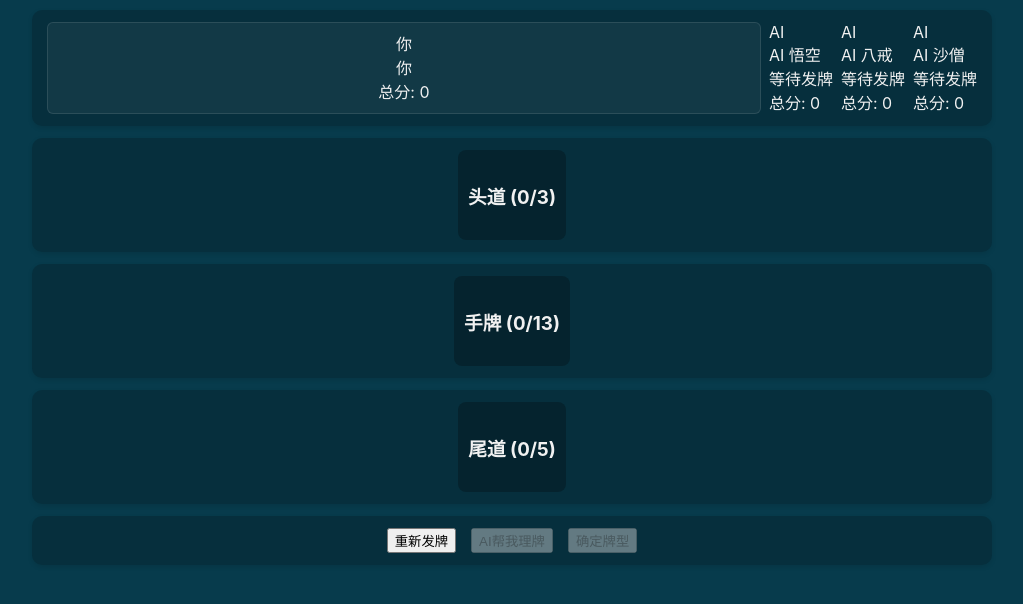
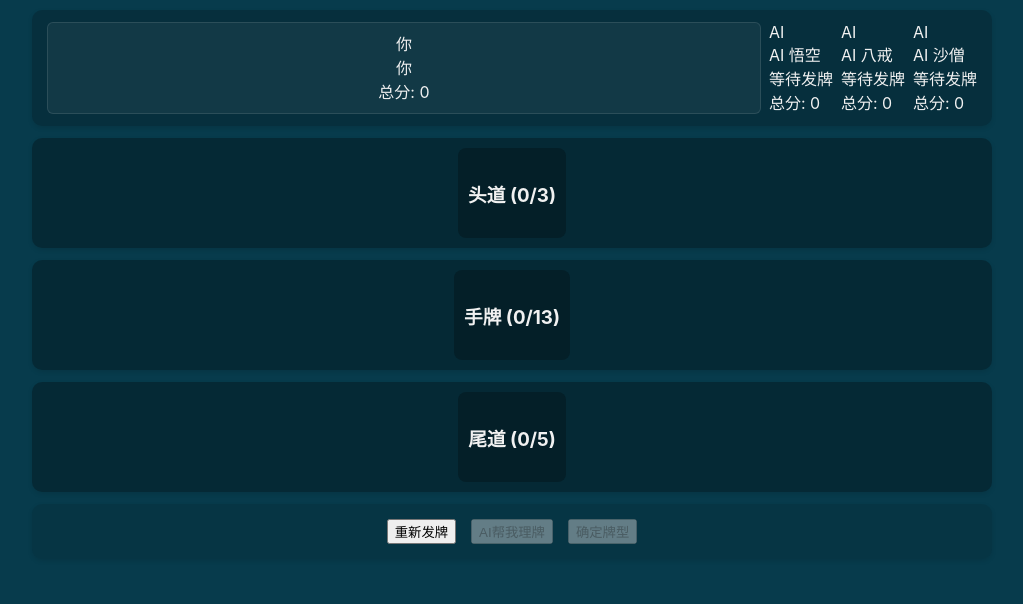
Before and after one commit to wen952555/sss, a React (Create React App) app in the folder frontend/: page / in a window 1280 px wide. Shown: the top 604 px of the page, without its empty margins (128-1151 px from the left). Built offline with nearby package versions, Linux system fonts and the light colour scheme.

Commit message:
Update App.js

```diff
--- a/frontend/src/App.js
+++ b/frontend/src/App.js
@@ -1,9 +1,9 @@
 // frontend/src/App.js
 import React, { useState, useEffect, useCallback } from 'react';
 import { DragDropContext } from 'react-beautiful-dnd';
-import HandArea from './components/HandArea'; // 用于头中尾道
-import TopBanner from './components/TopBanner'; // 用于玩家状态横幅
-import ComparisonModal from './components/ComparisonModal'; // 用于比牌界面
+import HandArea from './components/HandArea';
+import TopBanner from './components/TopBanner';
+import ComparisonModal from './components/ComparisonModal';
 import { API_BASE_URL } from './config';
 import { mapBackendCardsToFrontendCards } from './logic/card';
 import { evaluateHand, compareEvaluatedHands, HAND_TYPE_NAMES } from './logic/handEvaluator';
@@ -33,11 +33,10 @@ function App() {
   const [showComparisonView, setShowComparisonView] = useState(false);
   const [gameStarted, setGameStarted] = useState(false);
 
-  // --- (Helper functions 和大部分 useEffects - 保持不变，此处省略以保持核心代码清晰) ---
-  // (请确保您 App.js 中这些函数的逻辑是正确的，如 getPlayerDroppableId, checkPlayerFullyArranged, evaluateAndSetPlayerArrangement, handleDealNewHand, autoArrangeAIHand, onDragEnd, handleHumanPlayerAISort, handleConfirmHand)
-  // 我将只列出与新流程相关的关键函数和修改
+  // --- (Helper functions 和大部分 useEffects - 保持不变) ---
+  // (省略以保持核心代码清晰，请确保您文件中的这些部分是正确的)
   const getPlayerDroppableId = (playerId, areaKey) => `${DROPPABLE_IDS_PLAYER_PREFIX}${playerId}_${areaKey}`;
-  const checkPlayerFullyArranged = useCallback((player) => { if (!player) return false; return player.cards.TOP.length === HAND_FIXED_CAPACITIES.TOP && player.cards.MIDDLE.length === HAND_FIXED_CAPACITIES.MIDDLE && player.cards.BOTTOM.length === HAND_FIXED_CAPACITIES.BOTTOM; }, []);
+  const checkPlayerFullyArranged = useCallback((player) => { /* ... */ return player.cards.TOP.length === HAND_FIXED_CAPACITIES.TOP && player.cards.MIDDLE.length === HAND_FIXED_CAPACITIES.MIDDLE && player.cards.BOTTOM.length === HAND_FIXED_CAPACITIES.BOTTOM; }, []);
   const evaluateAndSetPlayerArrangement = useCallback((playerId, newCards) => { setPlayers(prevPlayers => prevPlayers.map(p => { if (p.id === playerId) { const isFullyArrangedNow = checkPlayerFullyArranged({cards: newCards}); let finalEval = null; let misArranged = false; if (isFullyArrangedNow) { const topEval = evaluateHand(newCards.TOP); const middleEval = evaluateHand(newCards.MIDDLE); const bottomEval = evaluateHand(newCards.BOTTOM); finalEval = { topEval, middleEval, bottomEval }; if (!p.isAI && (compareEvaluatedHands(topEval, middleEval) > 0 || compareEvaluatedHands(middleEval, bottomEval) > 0)) { misArranged = true; if (misArranged && playerId === HUMAN_PLAYER_ID) setTimeout(()=>alert("注意：你的牌型组合错误（倒水）！"),0); } } return { ...p, cards: newCards, isArranged: isFullyArrangedNow, finalArrangement: finalEval, isMisArranged: misArranged, isThinking: false, }; } return p; })); }, [checkPlayerFullyArranged]);
   useEffect(() => { if (showComparisonView) return; if (!gameStarted && !isLoadingDeal) return; if (!humanPlayer) return; const isHumanArranged = checkPlayerFullyArranged(humanPlayer); setHumanMiddleHandLabel(isHumanArranged ? '中道' : '手牌'); }, [humanPlayer, checkPlayerFullyArranged, players, showComparisonView, isLoadingDeal, gameStarted]);
   useEffect(() => { const allArranged = players.every(p => p.isArranged); setAllPlayersArranged(allArranged); }, [players]);
@@ -47,31 +46,8 @@ function App() {
   const onDragEnd = (result) => { const { source, destination } = result; if (!destination || !humanPlayer || showComparisonView) return; const sourceDroppableId = source.droppableId; const destDroppableId = destination.droppableId; if (!sourceDroppableId.startsWith(`${DROPPABLE_IDS_PLAYER_PREFIX}${HUMAN_PLAYER_ID}_`) || !destDroppableId.startsWith(`${DROPPABLE_IDS_PLAYER_PREFIX}${HUMAN_PLAYER_ID}_`)) { return; } const parseAreaFromPlayerId = (idStr) => idStr.substring(idStr.lastIndexOf('_') + 1); const sourceAreaKey = parseAreaFromPlayerId(sourceDroppableId); const destAreaKey = parseAreaFromPlayerId(destDroppableId); const newHumanCards = { ...humanPlayer.cards }; const sourceList = [...newHumanCards[sourceAreaKey]]; const [movedCard] = sourceList.splice(source.index, 1); if (sourceAreaKey === destAreaKey) { sourceList.splice(destination.index, 0, movedCard); newHumanCards[sourceAreaKey] = sourceList; } else { const destList = [...newHumanCards[destAreaKey]]; let destCapacity = (destAreaKey === 'MIDDLE' && !checkPlayerFullyArranged(humanPlayer)) ? 13 : HAND_FIXED_CAPACITIES[destAreaKey]; if (destList.length >= destCapacity) { alert(`此道 (${destAreaKey}) 已满!`); return; } destList.splice(destination.index, 0, movedCard); newHumanCards[sourceAreaKey] = sourceList; newHumanCards[destAreaKey] = destList; } evaluateAndSetPlayerArrangement(HUMAN_PLAYER_ID, newHumanCards); };
   const handleHumanPlayerAISort = () => { if (!humanPlayer || !gameStarted || humanPlayer.isArranged || humanPlayer.isThinking || showComparisonView) return; const currentCardsInPlay = [ ...humanPlayer.cards.TOP, ...humanPlayer.cards.MIDDLE, ...humanPlayer.cards.BOTTOM, ].filter(Boolean); let cardsToArrange = currentCardsInPlay; if (currentCardsInPlay.length !== 13) { const initialCards = humanPlayer.initial13Cards; if (!initialCards || initialCards.length !== 13) { alert("AI辅助理牌失败：未找到完整的13张初始牌。"); return; } cardsToArrange = [...initialCards]; } setPlayers(prev => prev.map(p => p.id === HUMAN_PLAYER_ID ? { ...p, isThinking: true, cards: {TOP:[], MIDDLE:[], BOTTOM:[]} } : p)); autoArrangeAIHand(HUMAN_PLAYER_ID, cardsToArrange); };
   const handleConfirmHand = () => { if (!humanPlayer || !gameStarted || !humanPlayer.isArranged || showComparisonView) { if (!showComparisonView && gameStarted) alert("请先将您的13张牌按3-5-5的组合摆好。"); return; } if (humanPlayer.isMisArranged) { alert("您的牌型组合错误（倒水），请调整！"); return; } setPlayers(prev => prev.map(p => p.id === HUMAN_PLAYER_ID ? {...p, confirmedThisRound: true} : p)); };
-
-  const handleStartCompare = () => {
-    if (!allPlayersArranged) {
-      alert("尚有玩家未完成理牌！");
-      return;
-    }
-    const playersAfterComparison = calculateAllPlayerScores(players, HAND_TYPE_NAMES);
-    const updatedPlayersWithTotalScore = playersAfterComparison.map(p => ({
-        ...p,
-        score: (players.find(op => op.id === p.id)?.score || 0) + (p.roundScore || 0),
-    }));
-    setPlayers(updatedPlayersWithTotalScore);
-    setShowComparisonView(true);
-  };
-
-  const handleContinueGame = () => {
-    setShowComparisonView(false);
-    // 清理上一局的牌，但保留总分，并重置游戏开始状态等待用户点击“重新发牌”
-    setPlayers(prevPlayers => prevPlayers.map(p => ({
-        ...createInitialPlayerState(p.id, p.name, p.isAI),
-        score: p.score
-    })));
-    setAllPlayersArranged(false);
-    setGameStarted(false);
-  };
+  const handleStartCompare = () => { if (!allPlayersArranged) { alert("尚有玩家未完成理牌！"); return; } const playersAfterComparison = calculateAllPlayerScores(players, HAND_TYPE_NAMES); const updatedPlayersWithTotalScore = playersAfterComparison.map(p => ({ ...p, score: (players.find(op => op.id === p.id)?.score || 0) + (p.roundScore || 0), })); setPlayers(updatedPlayersWithTotalScore); setShowComparisonView(true); };
+  const handleContinueGame = () => { setShowComparisonView(false); setPlayers(prevPlayers => prevPlayers.map(p => ({ ...createInitialPlayerState(p.id, p.name, p.isAI), score: p.score }))); setAllPlayersArranged(false); setGameStarted(false); };
 
   if (!humanPlayer) return <div className="app-container"><p>正在加载玩家数据...</p></div>;
 
@@ -82,7 +58,6 @@ function App() {
 
   return (
     <DragDropContext onDragEnd={onDragEnd}>
-      {/* 根据 showComparisonView 状态条件渲染主游戏界面或比牌界面 */}
       {showComparisonView ? (
         <ComparisonModal
             onClose={handleContinueGame}
@@ -91,10 +66,10 @@ function App() {
             humanPlayerId={HUMAN_PLAYER_ID}
         />
       ) : (
-        // 主游戏界面，现在是一个垂直的 flex 容器，包含5个横幅
+        // 主游戏界面，严格按照五道横幅结构
         <div className="app-container game-view-active">
           {/* 横幅1: 玩家状态 */}
-          <div className="banner-section player-status-banner-section">
+          <div className="banner-section player-status-banner">
             <TopBanner
                 humanPlayer={humanPlayer}
                 aiPlayers={aiPlayers}
@@ -102,22 +77,22 @@ function App() {
           </div>
 
           {/* 横幅2: 头道 */}
-          <div className="banner-section hand-lane-banner-section">
+          <div className={`banner-section hand-lane-banner top-lane ${humanPlayer.isMisArranged && humanPlayer.isArranged ? 'misarranged-lane' : ''}`}>
             <HandArea droppableId={getPlayerDroppableId(HUMAN_PLAYER_ID, 'TOP')} title={`头道 (${humanTopCurrentCount}/${HAND_FIXED_CAPACITIES.TOP})`} cards={humanPlayer.cards.TOP} evaluatedHandType={humanPlayer.finalArrangement?.topEval} allowWrap={false} />
           </div>
 
           {/* 横幅3: 手牌/中道 */}
-          <div className="banner-section hand-lane-banner-section middle-lane">
+          <div className={`banner-section hand-lane-banner middle-lane ${humanPlayer.isMisArranged && humanPlayer.isArranged ? 'misarranged-lane' : ''}`}>
             <HandArea droppableId={getPlayerDroppableId(HUMAN_PLAYER_ID, 'MIDDLE')} title={`${humanMiddleHandLabel} (${humanMiddleCurrentCount}/${Math.max(0, humanMiddleExpectedCount)})`} cards={humanPlayer.cards.MIDDLE} evaluatedHandType={humanPlayer.isArranged ? humanPlayer.finalArrangement?.middleEval : null} allowWrap={!humanPlayer.isArranged} />
           </div>
 
           {/* 横幅4: 尾道 */}
-          <div className="banner-section hand-lane-banner-section">
+          <div className={`banner-section hand-lane-banner bottom-lane ${humanPlayer.isMisArranged && humanPlayer.isArranged ? 'misarranged-lane' : ''}`}>
             <HandArea droppableId={getPlayerDroppableId(HUMAN_PLAYER_ID, 'BOTTOM')} title={`尾道 (${humanBottomCurrentCount}/${HAND_FIXED_CAPACITIES.BOTTOM})`} cards={humanPlayer.cards.BOTTOM} evaluatedHandType={humanPlayer.finalArrangement?.bottomEval} allowWrap={false} />
           </div>
 
           {/* 横幅5: 控制按钮 */}
-          <div className="banner-section controls-banner-section">
+          <div className="banner-section controls-banner">
             <div className="controls">
               <button className="game-button" onClick={handleDealNewHand} disabled={isLoadingDeal}> {isLoadingDeal ? '发牌中...' : '重新发牌'} </button>
               <button className="game-button" onClick={handleHumanPlayerAISort} disabled={isLoadingDeal || !gameStarted || humanPlayer.isArranged || humanPlayer.isThinking}> {humanPlayer.isThinking && humanPlayer.id === HUMAN_PLAYER_ID ? 'AI理牌中...' : 'AI帮我理牌'} </button>
```
